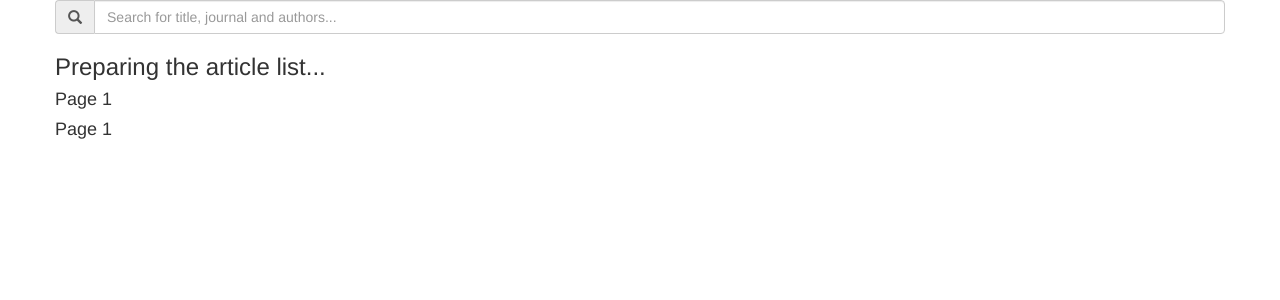
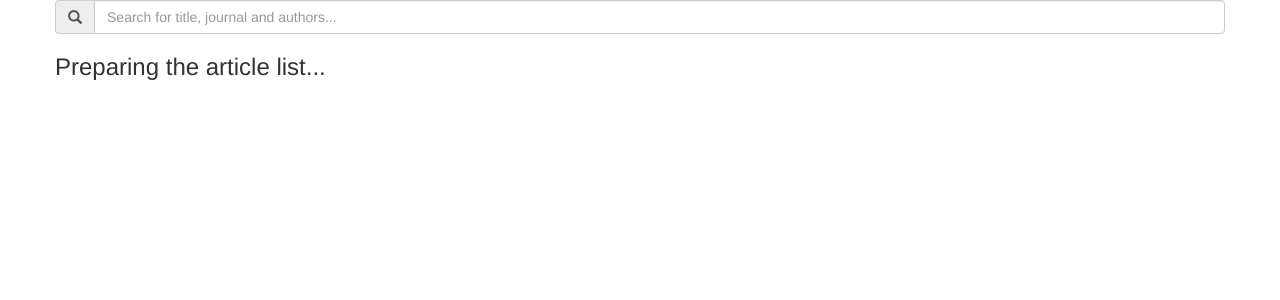
Before and after one commit to MUMT-IT/mis-frontend, a Flask app: page /research/embed/recentpub in a window 1280 px wide. Shown: the top 300 px of the page. Run offline with Flask 2, Linux system fonts and the light colour scheme; some libraries are stand-ins or nearby versions.

Commit message:
updated the format

```diff
--- a/app/templates/research/recent.html
+++ b/app/templates/research/recent.html
@@ -32,40 +32,19 @@
             </div>
             <h4 data-bind="if: query()!==''">Found <span data-bind="text: filteredArticles().length"></span></h4>
             <h3 data-bind="if: loading">Preparing the article list...</h3>
-            <h4>Page <span data-bind="text: currpage()+1"></span></h4>
             <ul data-bind="foreach: {data: paginated, as: 'article'}">
                 <li>
-                    <strong><span data-bind="text: article.title"></span></strong>
+                    <span data-bind="text: article.title"></span>
                     <a href="#" role="button" data-toggle="modal"
                         data-bind='attr: {"data-target": "#" + $index()}'><span class="glyphicon glyphicon-list-alt"></span></a>
                      <span data-bind="text: 'Cited ' + article.citedByCount" class="badge"></span>
-                    <span data-bind="text: article.journal"></span>
+                    <strong><span data-bind="text: article.journal"></span></strong>
                     <span data-bind="text: article.coverDateString"></span>
                     <small><span data-bind="foreach: article.authors">
-                        <a href="#" data-bind="text: name"></a>,
+                        <span data-bind="text: name"></span>,
                     </span></small>
                 </li>
             </ul>
-            <h4>Page <span data-bind="text: currpage()+1"></span></h4>
-            <nav aria-label="Page navigation" data-bind="if: pages().length > 1">
-                <ul class="pagination">
-                    <li>
-                        <a href="#" data-bind="click: function() { $root.currpage(0); }"
-                            aria-label="Previous">
-                            <span aria-hidden="true" class="glyphicon glyphicon-step-backward"></span>
-                        </a>
-                    </li>
-                    <!-- ko foreach: {data: pages, as: 'page'} -->
-                    <li><a href="#" data-bind="text: $data+1, click: function() { $root.currpage($data) }"></a></li>
-                    <!-- /ko -->
-                    <li>
-                        <a href="#" data-bind="click: function() { $root.currpage(pages()[pages().length-1]); }"
-                            aria-label="Next">
-                            <span aria-hidden="true" class="glyphicon glyphicon-step-forward"></span>
-                        </a>
-                    </li>
-                </ul>
-            </nav>
             <!-- ko foreach: filteredArticles -->
                 <div class="modal fade" data-bind='attr: {"id": $index()}' role="dialog">
                     <div class="modal-dialog" role="document">
```
